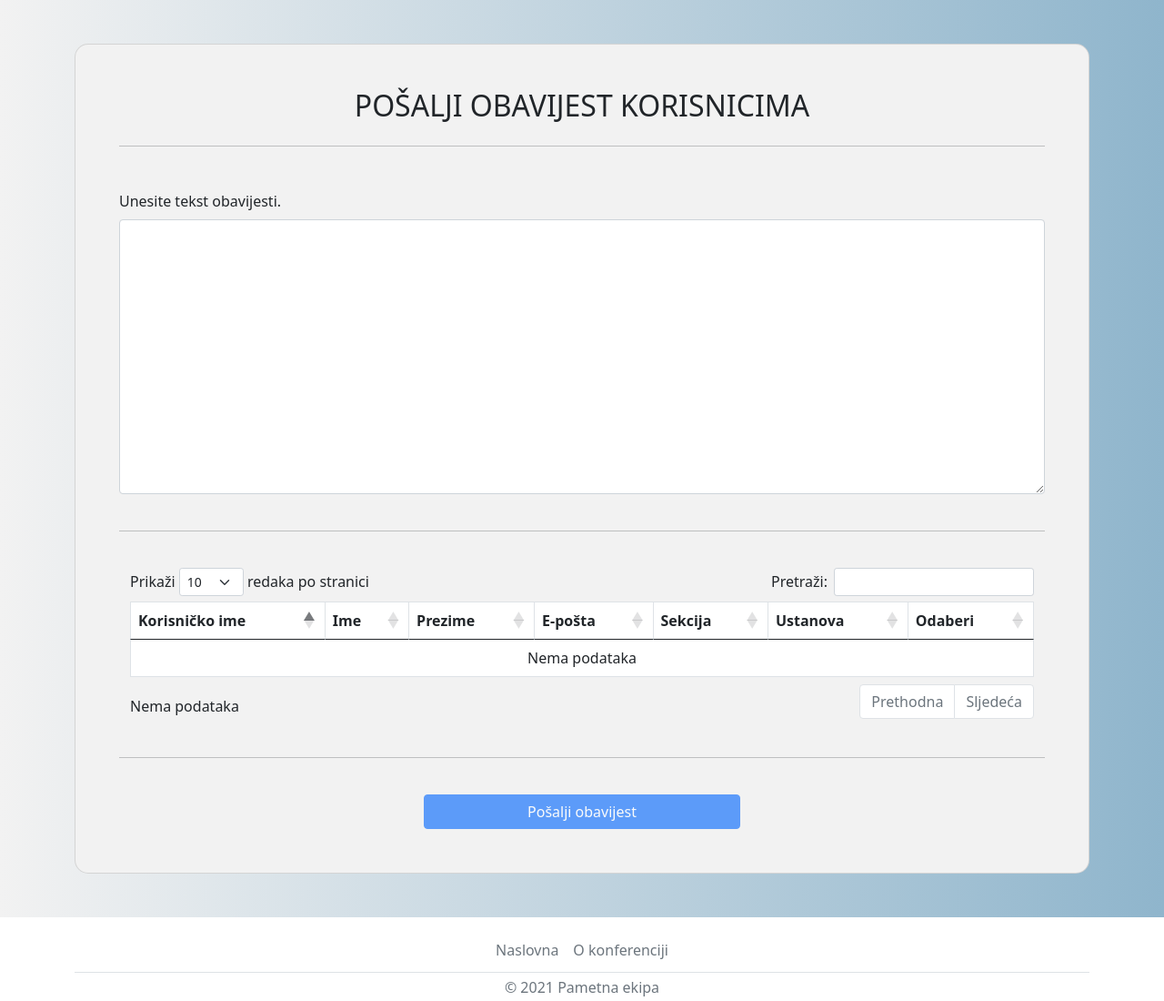
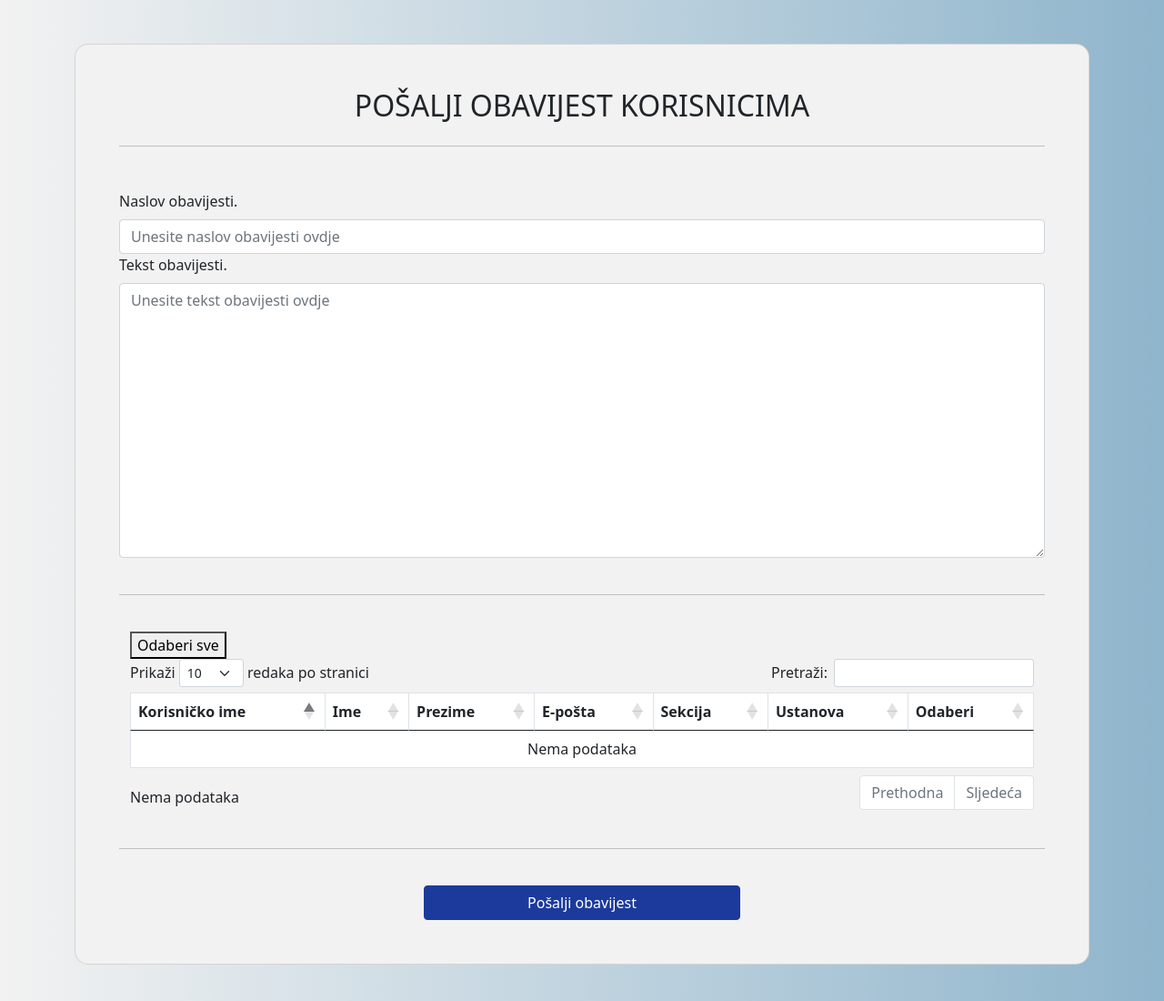
Before and after one commit to marincapan/znanstvena-konferencija, a Django app: page /posaljiobavijest in a window 1280 px wide. Shown: the part 90-1190 px from the top of the page at 91% size. Run offline with Django 3.2, Linux system fonts and the light colour scheme; data comes from the database, SQL or seed files in the repository; parts of the project's set-up code (start-up, migrations or seed data) failed here and were passed over; some libraries are stand-ins or nearby versions.

Commit message:
Sada administrator i predsjedavajuci mogu slati obavijesti odabranim sudionicima ili svima klikom na gumb 'odaberi sve'

```diff
--- a/IzvorniKod/MK2ZK_App/views/predsjedavajuciView.py
+++ b/IzvorniKod/MK2ZK_App/views/predsjedavajuciView.py
@@ -9,6 +9,7 @@ from django.http.response import FileResponse, HttpResponse
 from django.shortcuts import render, redirect
 from django.http import HttpResponse
 from django.contrib import messages
+from django.core.mail.message import EmailMessage
 from django.utils.crypto import get_random_string
 from IzvorniKod.MK2ZK_App import models
 from django.db import IntegrityError
@@ -169,6 +170,7 @@ def radovi(request):
 
 def obavijest(request):
     context={}
+    korisnici = models.Korisnik.objects.filter(vrstaKorisnik_id__in=[3,4]).filter(potvrdenBool=True)
     if "LoggedInUserId" in request.session:
         korisnik=models.Korisnik.objects.get(id=request.session['LoggedInUserId'])
         korisnik.lastActive=datetime.now()
@@ -182,10 +184,25 @@ def obavijest(request):
             messages.error(request,"Nemaš prava za ovu stranicu!")
             return redirect('/')
 
+    if request.method=="POST":
+        naslov=request.POST["naslovObavijesti"]
+        tekst=request.POST["tekstObavijesti"]
+        print(request.POST)
+        for korisnik in korisnici:
+            try:
+                if request.POST[str(korisnik.id)+"checked"]=='on':
+                    print("Poslao")
+                    to_email = korisnik.email
+                    email = EmailMessage(
+                        naslov, tekst, 'Pametna ekipa', to=[to_email]
+                    )
+                    email.send()
+            except:
+                continue
+        return redirect('obavijest')
     sekcije = models.Sekcija.objects.all()
     ustanove = models.Ustanova.objects.all()
 
-    korisnici = models.Korisnik.objects.filter(vrstaKorisnik_id__in=[3,4]).filter(odobrenBool=True)
 
     #Shvatio sam da je puno lakse napravit ovo nego stavljat naziv unutar templatea
     for korisnik in korisnici:
--- a/IzvorniKod/Templates/PosaljiObavijest.html
+++ b/IzvorniKod/Templates/PosaljiObavijest.html
@@ -45,13 +45,16 @@
                       <hr>
                     </div>
 
-                    <form id="SendEmail">
-                        <div class="text-left mb-2"> Unesite tekst obavijesti.</div>
-                        <textarea class="form-control md-textarea" id="tekstObavijesti" rows="12"></textarea>
-
+                    <form action="/posaljiobavijest" method="post" enctype="multipart/form-data" id="SendEmail">
+                      {%csrf_token%}
+                        <div class="text-left mb-2"> Naslov obavijesti.</div>
+                        <input class="form-control md-textarea" id="naslovObavijesti" name="naslovObavijesti" placeholder="Unesite naslov obavijesti ovdje">
+                        <div class="text-left mb-2"> Tekst obavijesti.</div>
+                        <textarea class="form-control md-textarea" id="tekstObavijesti" rows="12" name="tekstObavijesti" placeholder="Unesite tekst obavijesti ovdje"></textarea>
                         <br><hr><br>
 
                         <div class="table-responsive container">
+                          <button type="button" id="checkall" onclick=checkAll()>Odaberi sve</button>
                             <table class="table table-hover table-bordered" style="background-color: white;" id="tablicaKorisnici">
                               <thead style="border-bottom: 1px;">
                                 <tr>
@@ -74,7 +77,7 @@
                                     <td>{{korisnik.korisnikSekcija_naziv}}</td>
                                     <td>{{korisnik.korisnikUstanova_naziv}}</td>
                                     <td>
-                                        <input class="form-check-input" type="checkbox" id="gridCheck">
+                                      <input class="form-check-input" type="checkbox" name="{{korisnik.id}}checked" id="{{korisnik.id}}checked">
                                     </td>
                                   </tr>
                                 {% endfor %}
@@ -86,7 +89,7 @@
                           <br><hr><br>
 
                           <div class="row" style="display: grid; grid-template-columns: 1fr 1fr 1fr; justify-items: center;">
-                            <button type="submit" class="btn btn-primary btn-md" name='SendEmail' value="Send" style="grid-column: 2;" disabled>Pošalji obavijest</button>
+                            <button type="submit" class="btn btn-primary btn-md" name='SendEmail' value="Send" style="grid-column: 2;">Pošalji obavijest</button>
                           </div>
 
                     </form>
@@ -102,7 +105,7 @@
     </body>
 
     <!--bitno za datatables-->
-    <script>
+  <script>
     $(document).ready( function () {
       $('#tablicaKorisnici').DataTable({
         responsive: {
@@ -135,7 +138,24 @@
       });
     } );
   </script>
-
+  <script>
+    function checkAll(){
+      {%for korisnik in Korisnici%}
+        var korisnik = {{ korisnik.id|safe }};
+        console.log(String(korisnik)+ "checked");
+        if(document.getElementById(String(korisnik)+ "checked").checked==false){
+          document.getElementById(String(korisnik)+ "checked").checked=true;
+        }else{
+          document.getElementById(String(korisnik)+ "checked").checked=false;
+        }
+      {%endfor%}
+      if (document.getElementById("checkall").innerHTML == "Poništiti Odabir"){
+        document.getElementById("checkall").innerHTML = "Odaberi sve";
+      }else{
+      document.getElementById("checkall").innerHTML = "Poništiti Odabir";
+      }
+    }
+  </script>
     <!--nas js-->
     <script src="{% static '/js/hamburgerActions.js' %}"></script>
     <!--nas js-->
--- a/IzvorniKod/Templates/SloziObrazac.html
+++ b/IzvorniKod/Templates/SloziObrazac.html
@@ -66,7 +66,7 @@
                                         {% csrf_token %}
 
                                         <div class="form-outline mb-4">
-                                            <label class="fs-6 fw-bold for="">Naziv novog polja za obrazac:</label>
+                                            <label class="fs-6 fw-bold" for="">Naziv novog polja za obrazac:</label>
                                         </div>
 
                                         <div class="col-md-6 mb-4">
@@ -74,7 +74,7 @@
                                         </div>
 
                                         <div class="form-outline mb-4">
-                                            <label class="fs-6 fw-bold for="">Odaberite tip podatka novog polja:</label>
+                                            <label class="fs-6 fw-bold" for="">Odaberite tip podatka novog polja:</label>
                                         </div>
 
                                         <div>
```
